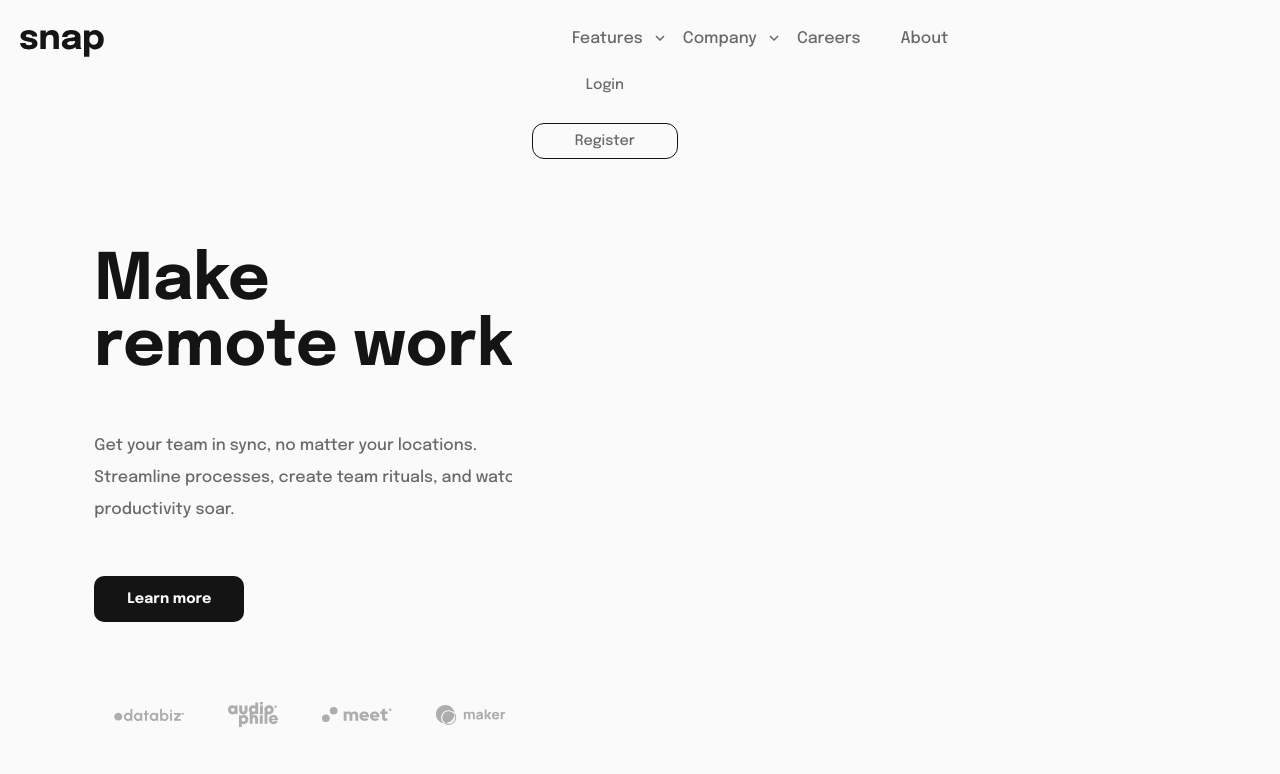
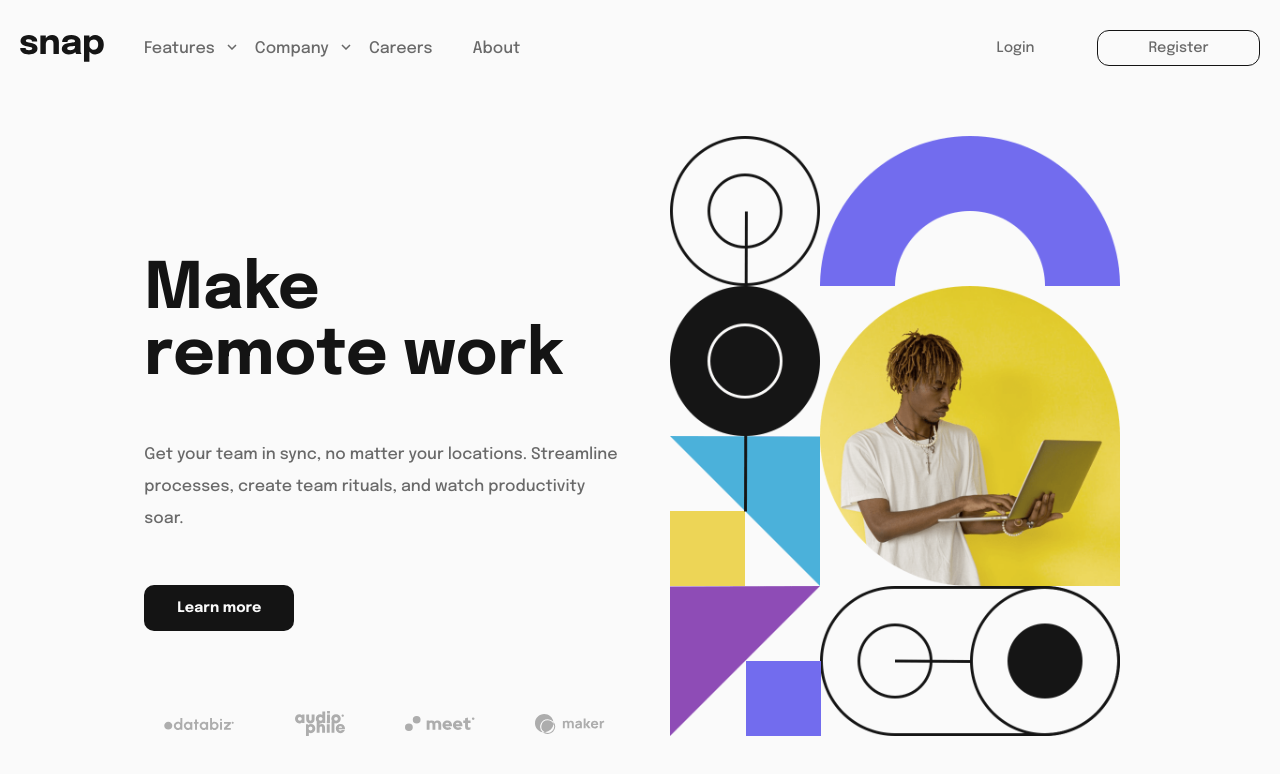
Before and after one commit to kujerocoding/intro-section-with-dropdown-navigation, a React (Vite) app: page / in a window 1280 px wide. Shown: the top 774 px of the page. Built offline with nearby package versions, Linux system fonts and the light colour scheme.

Commit message:
cleand and sort code

```diff
--- a/src/App.css
+++ b/src/App.css
@@ -9,17 +9,17 @@
 }
 
 *, *::before, *::after{
+    box-sizing: border-box;
     margin: 0;
     padding: 0;
-    box-sizing: border-box;
 }
 
 body{
+    background-color: var(--WHITE);
+    display: flex;
     font-family: var(--FF);
     font-size: var(--FS);
-    display: flex;
     justify-content: center;
-    background-color: var(--WHITE);
 }
 
 #root{
@@ -27,19 +27,19 @@ body{
 }
 
 .app--container{
-    width: 100%;
-    position: relative;
+    align-items: center;
     display: flex;
     flex-direction: column;
-    align-items: center;
     min-height: 100vh;
+    position: relative;
+    width: 100%;
 }
 
 header{
+    align-items: start;
     display: flex;
     justify-content: space-between;
     padding: 30px 20px;
-    align-items: start;
     width: 100%;
 }
 
@@ -52,17 +52,17 @@ header{
 }
 
 .nav--mobile--active{
-    position: absolute;
-    top: 0;
-    right: 0;
-    padding: 30px 20px;
+    align-items: start;
     background-color: var(--WHITE);
     display: flex;
     flex-direction: column;
-    align-items: start;
     gap: 20px;
+    min-height: 100vh;
     min-width: 60%;
-    min-height: 100vh;
+    padding: 30px 20px;
+    position: absolute;
+    right: 0;
+    top: 0;
 }
 
 .icon--menu--close{
@@ -70,88 +70,64 @@ header{
 }
 
 .nav--lists {
+    font-size: 1rem;
     list-style: none;
     margin-bottom: 30px;
     width: 100%;
-    font-size: 1rem;
 }
 
 .nav--lists > li {
-    margin-top: 20px;
     color: var(--MEDIUMGRAY);
     cursor: pointer;
+    margin-top: 20px;
 }
 
 .features--lists, .company--lists{
+    color: var(--MEDIUMGRAY);
+    font-size: 1rem;
+    line-height: 2rem;
     list-style: none;
-    color: var(--MEDIUMGRAY);
     margin: 20px 50px;
-    line-height: 2rem;
-    font-size: 1rem;
 }
 
 .company--lists{
     margin-left: 10px;
 }
 
-.features--lists--todo::before{
+.features--lists--todo::before,.features--lists--calendar::before, .features--lists--reminders::before,.features--lists--planning::before{
+    background-position: center;
+    background-repeat: no-repeat;
     content: "";
-    width: 20px;
     height: 30px;
     left: 30px;
     position: absolute;
-    background-image: url('./assets/images/icon-todo.svg');
-    background-repeat: no-repeat;
-    background-position: center;
-}
-.features--lists--calendar::before{
-    content: "";
     width: 20px;
-    height: 30px;
-    left: 30px;
-    position: absolute;
-    background-image: url('./assets/images/icon-calendar.svg');
-    background-repeat: no-repeat;
-    background-position: center;
-}
-.features--lists--reminders::before{
-    content: "";
-    width: 20px;
-    height: 30px;
-    left: 30px;
-    position: absolute;
-    background-image: url('./assets/images/icon-reminders.svg');
-    background-repeat: no-repeat;
-    background-position: center;
-}
-.features--lists--planning::before{
-    content: "";
-    width: 20px;
-    height: 30px;
-    left: 30px;
-    position: absolute;
-    background-image: url('./assets/images/icon-planning.svg');
-    background-repeat: no-repeat;
-    background-position: center;
-}
-.features--lists--todo::before{
-    content: "";
-    width: 20px;
-    height: 30px;
-    left: 30px;
-    position: absolute;
-    background-image: url('./assets/images/icon-todo.svg');
-    background-repeat: no-repeat;
-    background-position: center;
 }
 
+.features--lists--todo::before{
+       background-image: url('./assets/images/icon-todo.svg');
+}
+
+.features--lists--calendar::before{
+       background-image: url('./assets/images/icon-calendar.svg');
+   }
+
+.features--lists--reminders::before{
+      background-image: url('./assets/images/icon-reminders.svg');
+    }
+
+.features--lists--planning::before{
+    background-image: url('./assets/images/icon-planning.svg');
+}
+
+
 .icon--arrow--up, .icon--arrow--down{
+    background-position: center;
+    background-repeat: no-repeat;
+    height: 15px;
     margin-left: 10px;
     position: absolute;
     width: 15px;
-    height: 15px;
-    background-repeat: no-repeat;
-    background-position: center;
 }
 
 .icon--arrow--up{
@@ -162,16 +138,16 @@ header{
 }
 
 nav > button {
-    font-family: inherit;
-    color: var(--MEDIUMGRAY);
-    width: 100%;
-    text-align: center;
-    padding-block: 10px;
+    background-color: transparent;
     border-radius: 12px;
     border: 1px solid transparent;
-    background-color: transparent;
+    color: var(--MEDIUMGRAY);
     cursor: pointer;
+    font-family: inherit;
     font-size: .9rem;
+    padding-block: 10px;
+    text-align: center;
+    width: 100%;
 }
 
 .btn--register{
@@ -184,24 +160,24 @@ nav > button:active{
 }
 
 .main--container{
-    max-width: 1200px;
     display: flex;
     flex-direction: column;
+    max-width: 1200px;
 }
 
 .main--img--container{
     background-image: url(./assets/images/image-hero-mobile.png);
+    background-position: center;
     background-repeat: no-repeat;
     background-size: contain;
-    background-position: center;
+    min-height: 300px;
     width: 100%;
-    min-height: 300px;
 }
 
 .main--text--container{
+    color: var(--BLACK);
     padding: 30px 20px;
     text-align: center;
-    color: var(--BLACK);
 }
 
 .main--text--container > h1{
@@ -214,31 +190,31 @@ nav > button:active{
 }
 
 .main--text--container > p{
-    padding-block: 20px;
     color: var(--MEDIUMGRAY);
     font-size: 1rem;
+    padding-block: 20px;
 }
 
 .main--text--container > button{
+    background-color: var(--BLACK);
+    border-radius: 10px;
+    border: 1px solid transparent;
+    color: var(--WHITE);
+    cursor: pointer;
+    font-family: inherit;
+    font-size: .9rem;
+    font-weight: 700;
     padding: 15px 20px;
-    background-color: var(--BLACK);
-    color: var(--WHITE);
-    font-weight: 700;
-    font-family: inherit;
-    border: 1px solid transparent;
-    border-radius: 10px;
-    font-size: .9rem;
     width: 150px;
-    cursor: pointer;
 }
 
 .main--client--container{
+    align-items: center;
+    display: flex;
+    justify-content: space-between;
     margin-top: 20px;
-    display: flex;
-    align-items: center;
-    justify-content: space-between;
+    padding-inline: 20px;
     width: 100%;
-    padding-inline: 20px;
 }
 
 .client--icons{
@@ -252,29 +228,29 @@ nav > button:active{
 @media(min-width: 40em){
 
     .main--container{
+        align-items: flex-end;
+        display: flex;
+        flex-direction: row;
+        gap: 30px;
+        height: 600px;
+        margin-inline: 20px;
         margin-top: 40px;
-        display: flex;
-        height: 600px;
-        flex-direction: row;
-        align-items: flex-end;
-        gap: 30px;
-        margin-inline: 20px;
     }
     .main--img--container{
         background-image: url('/src/assets/images/image-hero-desktop.png');
+        height: 100%;
         order: 1;
-        height: 100%;
         width: 50%;
     }
 
     .main--text--container{
-        padding: 0;
         display: flex;
         flex-direction: column;
+        gap: 30px;
+        padding-right: 100px;
+        padding: 0;
         text-align: left;
-        gap: 30px;
         width: 50%;
-        padding-right: 100px;
     }
 
     .main--text--container > p{
@@ -289,8 +265,6 @@ nav > button:active{
         display: none;
     }
 
-
-
     .icon--menu--close{
         display: none;
     }
@@ -299,20 +273,18 @@ nav > button:active{
         width: 20%;
     }
 
-
-
     .nav--mobile--hide{
-        width: 100%;
+        align-items: center;
         display: flex;
         justify-content: space-between;
-        align-items: center;
+        width: 100%;
     }
 
     .nav--lists{
         display: flex;
         gap: 40px;
+        margin: 0;
         padding-left: 40px;
-        margin: 0;
         padding-right: 20px;
     }
 
@@ -321,28 +293,28 @@ nav > button:active{
     }
 
     header{
+        align-items: center;
         justify-content: flex-start;
-        align-items: center;
     }
 
     .features--lists, .company--lists{
         background-color: white;
+        border-radius: 15px;
+        box-shadow: 2px 2px 5px rgba(0, 0 , 0, .2);
+        padding-block: 20px;
         position: absolute;
-        box-shadow: 2px 2px 5px rgba(0, 0 , 0, .2);
-        border-radius: 15px;
-        padding-block: 20px;
         top: 50px;
     }
 
     .features--lists{
+        left: 0;
+        text-align: center;
         width: 180px;
-        text-align: center;
-        left: 0;
     }
 
     .company--lists{
+        left: 240px;
         padding: 20px;
-        left: 240px;
     }
 
 }
--- a/src/App.jsx
+++ b/src/App.jsx
@@ -4,8 +4,6 @@ import Main from './components/Main'
 import './App.css'
 
 const App = () => {
-
-
 
   return (
     <div className='app--container'>
--- a/src/components/Header.jsx
+++ b/src/components/Header.jsx
@@ -10,8 +10,6 @@ const Header = () => {
         setIsMenuOpen(prevState => !prevState)
     }
 
-
-
   return (
     <header>
         <img src="../src/assets/images/logo.svg" alt="Snap logo" />
--- a/src/components/Navbar.jsx
+++ b/src/components/Navbar.jsx
@@ -13,10 +13,8 @@ const Navbar = (props) => {
         }
     }
 
-
-
   return (
-    <nav className={props.isMenuOpen ? 'nav--mobile--hide' : 'nav--mobile--active'}>
+    <nav className={props.isMenuOpen ? 'nav--mobile--active' : 'nav--mobile--hide'}>
       <img className="icon--menu--close" src="./src/assets/images/icon-close-menu.svg" alt="X icon" onClick={props.handleClick}/>
       <ul className='nav--lists'>
         <li id="features"
```
